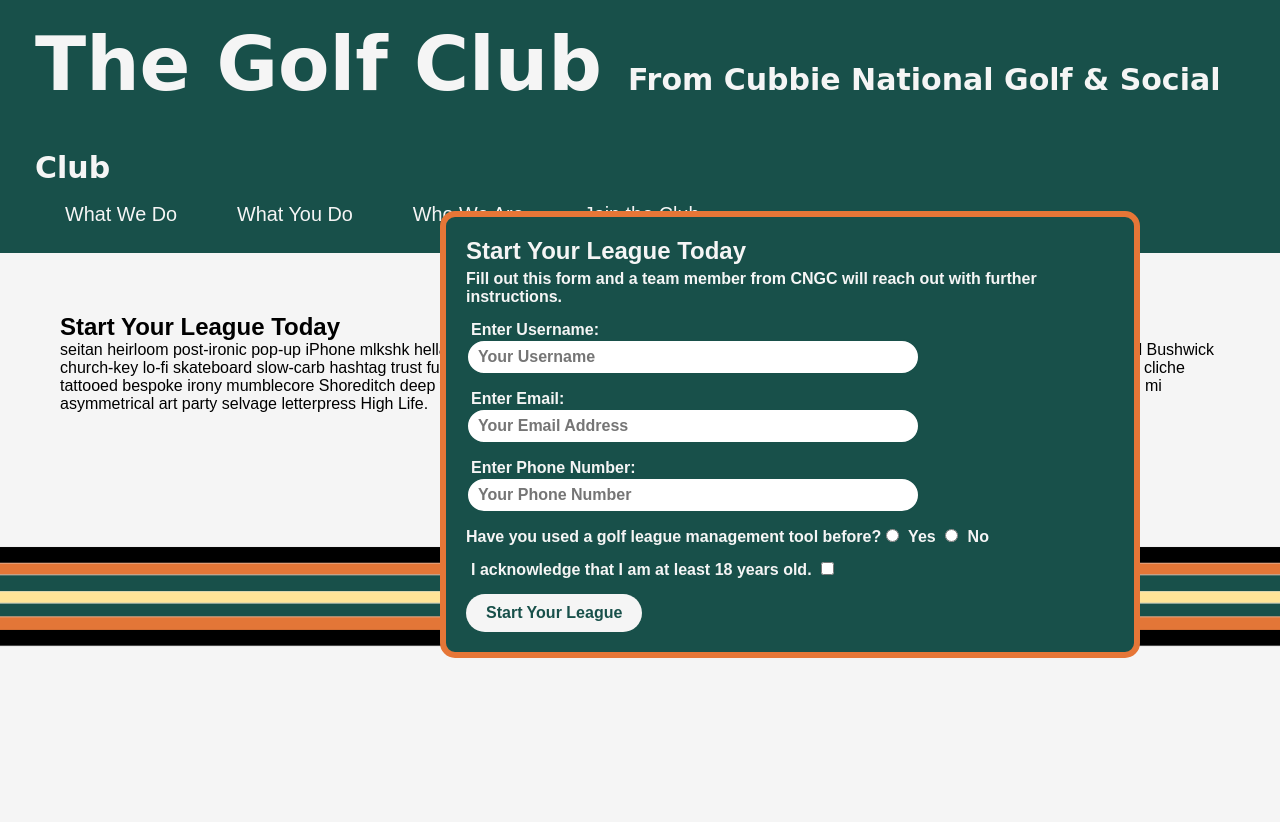
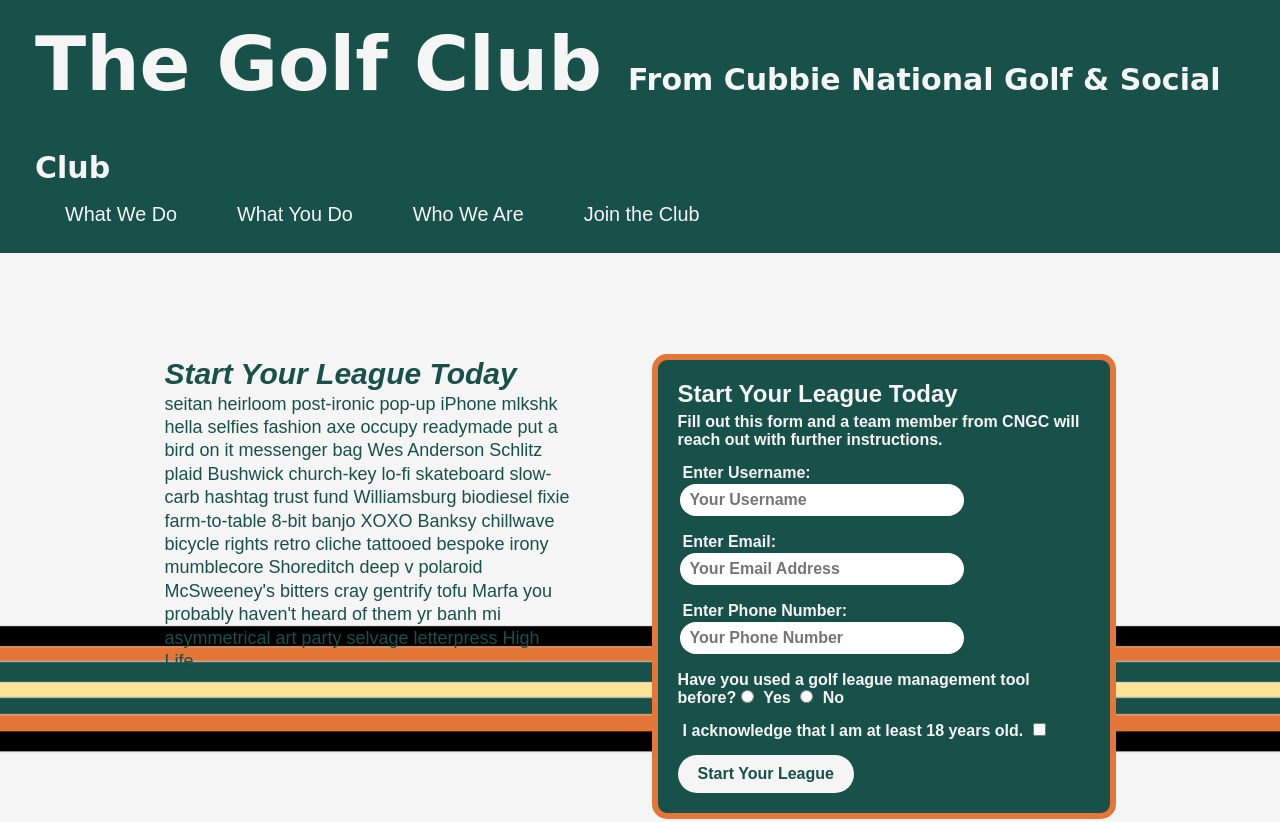
Before and after one commit to MNlegion/thegolfclub, a plain HTML site: page index.html in a window 1280 px wide. Shown: the top 822 px of the page. Drawn offline with Linux system fonts and the light colour scheme; a web font is replaced by a local one.

Commit message:
flexbox to hero section

```diff
--- a/assets/css/style.css
+++ b/assets/css/style.css
@@ -62,16 +62,17 @@ footer {
     background: #18504a;
     width: 100%;
     padding: 40px 35px;
+    display: flex;
+    flex-wrap: wrap;
+    justify-content: space-between;
 }
 
 footer h2 {
-    display: inline;
     color: #e67637;
     margin: 0;
 }
 
 footer div {
-    float: right;
     line-height: 1.5;
     text-align: right;
 }
@@ -88,24 +89,38 @@ section {
 /* Hero Style Start */
 
 .hero {
-    height: 525px;
     background-image: url("../images/Backgroundstripes.png");
     background-size: contain;
     background-position: center;
     position: relative;
+    display: flex;
+    flex-wrap: wrap;
+    justify-content: center;
 }
 
 .hero-form {
     background-color: #18504a;
     padding: 20px;
-    width: 700px;
     color: whitesmoke;
     font-weight: bolder;
     border: solid 6px #e67637;
     border-radius: 15px;
-    position: absolute;
-    bottom: 120px;
-    right: 140px;
+    width: 40%;
+    margin: 3.5%;
+}
+
+.hero-cta {
+  width: 35%;
+  text-align: left;
+  margin: 3.5%;
+  color: #18504a;
+  font-size: 18px;
+  line-height: 1.3;
+}
+
+.hero-cta h2 {
+  font-style: italic;
+  font-size: 30px;
 }
 
 .hero-form h3 {
```
